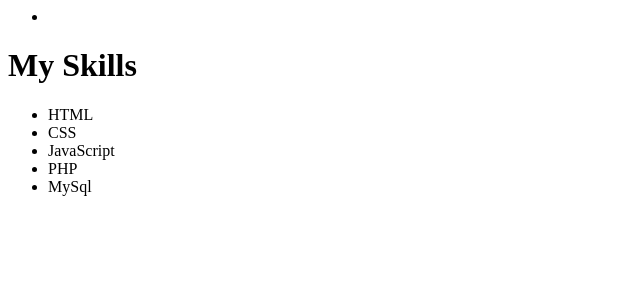
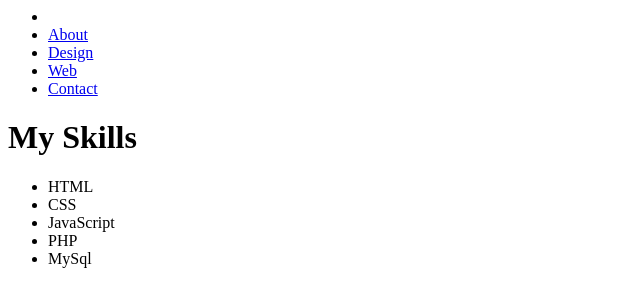
Before and after one commit to PSAndrew/practice-html, a PHP site: page / in a window 1280 px wide. Shown: the top 307 px of the page, without its empty margins (0-640 px from the left). Run offline with PHP 8.4, Linux system fonts and the light colour scheme.

Commit message:
Added list items
added list Items for navigation.

```diff
--- a/index.php
+++ b/index.php
@@ -13,7 +13,12 @@
       <!-- ====== Top Navigation Starts ===== -->
       <nav>
         <ul>
-          <li><!--logo--></li>
+          <li><!--logo--><a href="#"></a></li>
+          <li><a href="#">About</a></li>
+          <li><a href="#">Design</a></li>
+          <li><a href="#">Web</a></li>
+          <!-- CONTACT SHOULD BE FORM IN FOOTER FOR NAME EMAIL AND INTEREST -->
+          <li><a href="#">Contact</a></li>
         </ul>
       </nav>
     </div>
```
